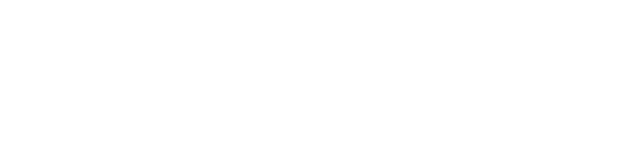
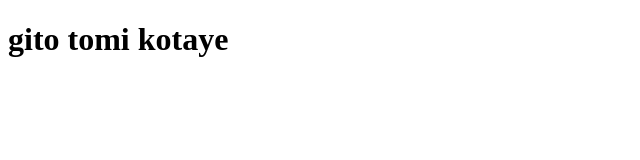
Before and after one commit to mdkamru123/betch2.webproject, a plain HTML site: page index.html in a window 1280 px wide. Shown: the whole page, without its empty margins (0-640 px from the left). Drawn offline with Linux system fonts and the light colour scheme.

Commit message:
first commit

```diff
--- a/index.html
+++ b/index.html
@@ -7,6 +7,6 @@
     <title>Document</title>
 </head>
 <body>
-
+    <h1>gito tomi kotaye</h1>
 </body>
 </html>
```
Also changed, not shown: 1 other file.
